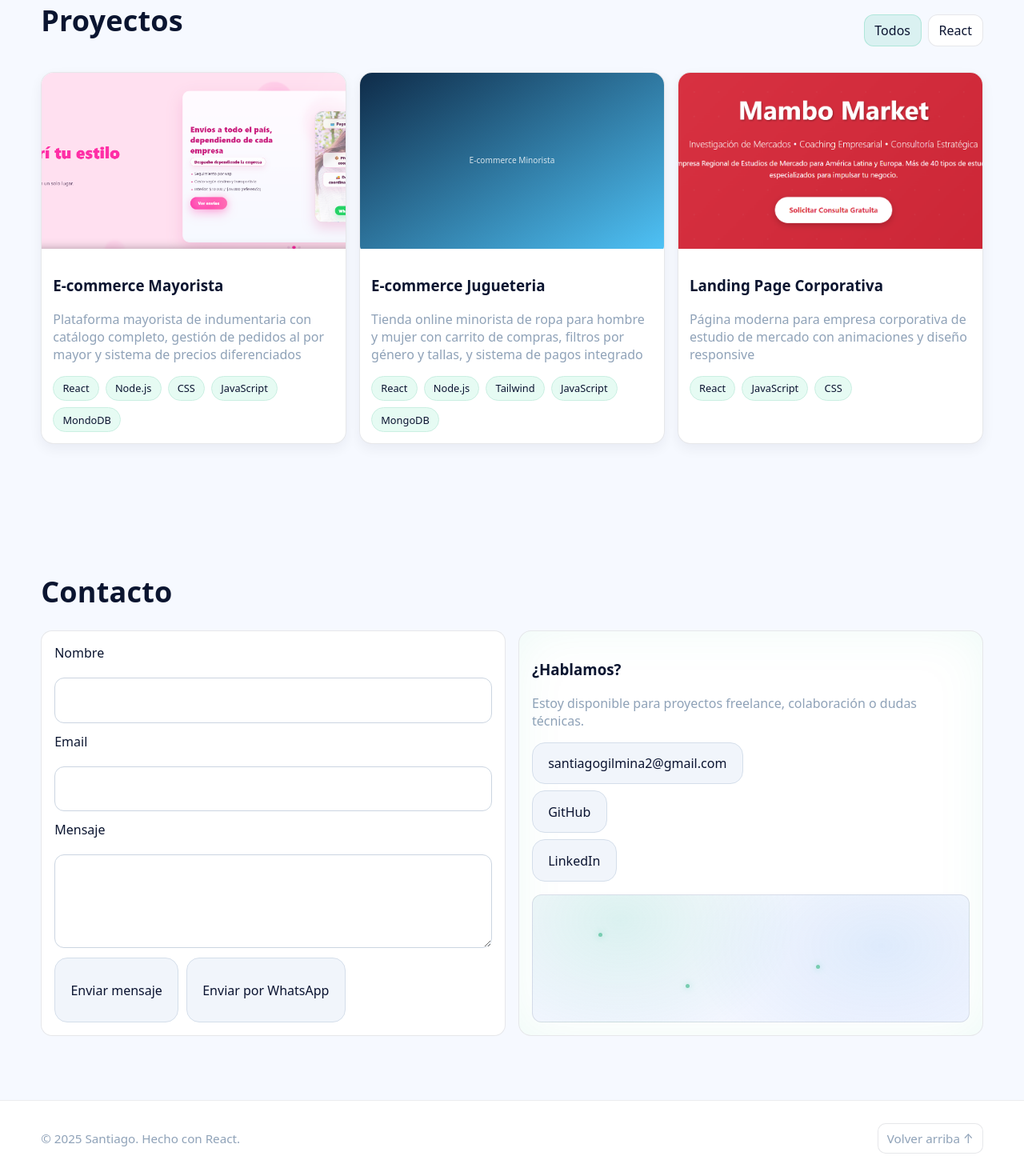
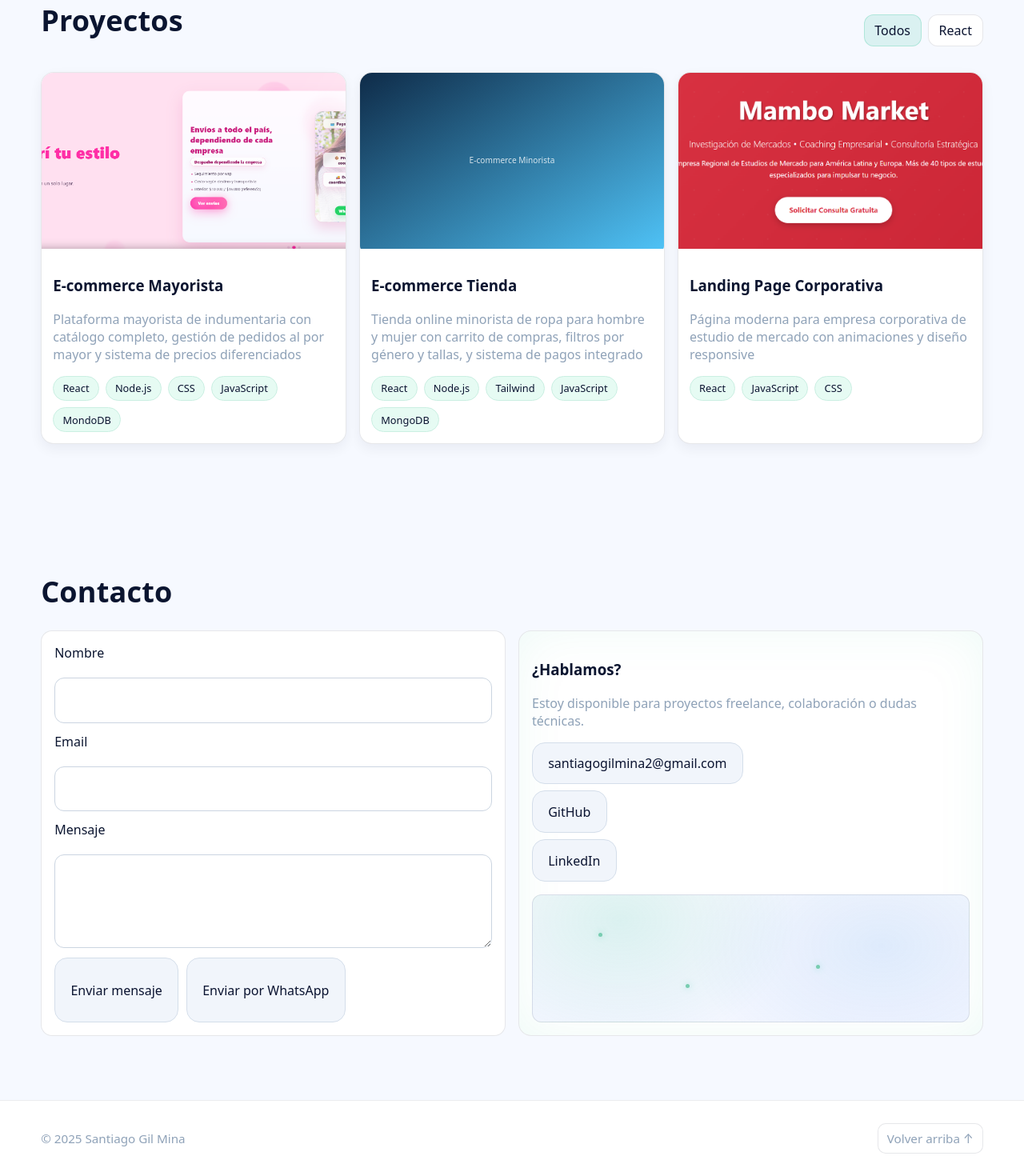
Before and after one commit to Santygm04/Port-folio, a React (Vite) app: page / in a window 1280 px wide. Shown: the part 1936-3406 px from the top of the page at 80% size. Built offline with nearby package versions, Linux system fonts and the light colour scheme.

Commit message:
cambios en la parte de proyectos #8

```diff
--- a/src/components/Contact/Contact.jsx
+++ b/src/components/Contact/Contact.jsx
@@ -100,7 +100,7 @@ const onSubmit = async e => {
               <p className="subtle">Estoy disponible para proyectos freelance, colaboración o dudas técnicas.</p>
               <ul className={styles.links}>
                 <li><a href="mailto:santiagogilmina2@gmail.com" className="btn secondary">santiagogilmina2@gmail.com</a></li>
-                <li><a className="btn secondary" href="https://github.com/" target="_blank" rel="noreferrer">GitHub</a></li>
+                <li><a className="btn secondary" href="https://github.com/Santygm04" target="_blank" rel="noreferrer">GitHub</a></li>
                 <li><a className="btn secondary" href="https://linkedin.com/" target="_blank" rel="noreferrer">LinkedIn</a></li>
               </ul>
               <div className={styles.map} role="img" aria-label="Ilustración espacial">
--- a/src/components/Footer/Footer.jsx
+++ b/src/components/Footer/Footer.jsx
@@ -6,7 +6,7 @@ export default function Footer(){
     <footer className={styles.footer} role="contentinfo">
       <div className="container">
         <div className={styles.wrap}>
-          <span>© {new Date().getFullYear()} Santiago. Hecho con React.</span>
+          <span>© {new Date().getFullYear()} Santiago Gil Mina</span>
           <a href="#inicio" className={styles.top}>Volver arriba ↑</a>
         </div>
       </div>
--- a/src/components/Projects/Projects.jsx
+++ b/src/components/Projects/Projects.jsx
@@ -15,7 +15,7 @@ const allProjects = [
   },
   {
     id:2,
-    title:'E-commerce Jugueteria',
+    title:'E-commerce Tienda',
     img:'/src/assets/project2.svg',
     desc:'Tienda online minorista de ropa para hombre y mujer con carrito de compras, filtros por género y tallas, y sistema de pagos integrado',
     stack:['React','Node.js','Tailwind','JavaScript','MongoDB'],
```
